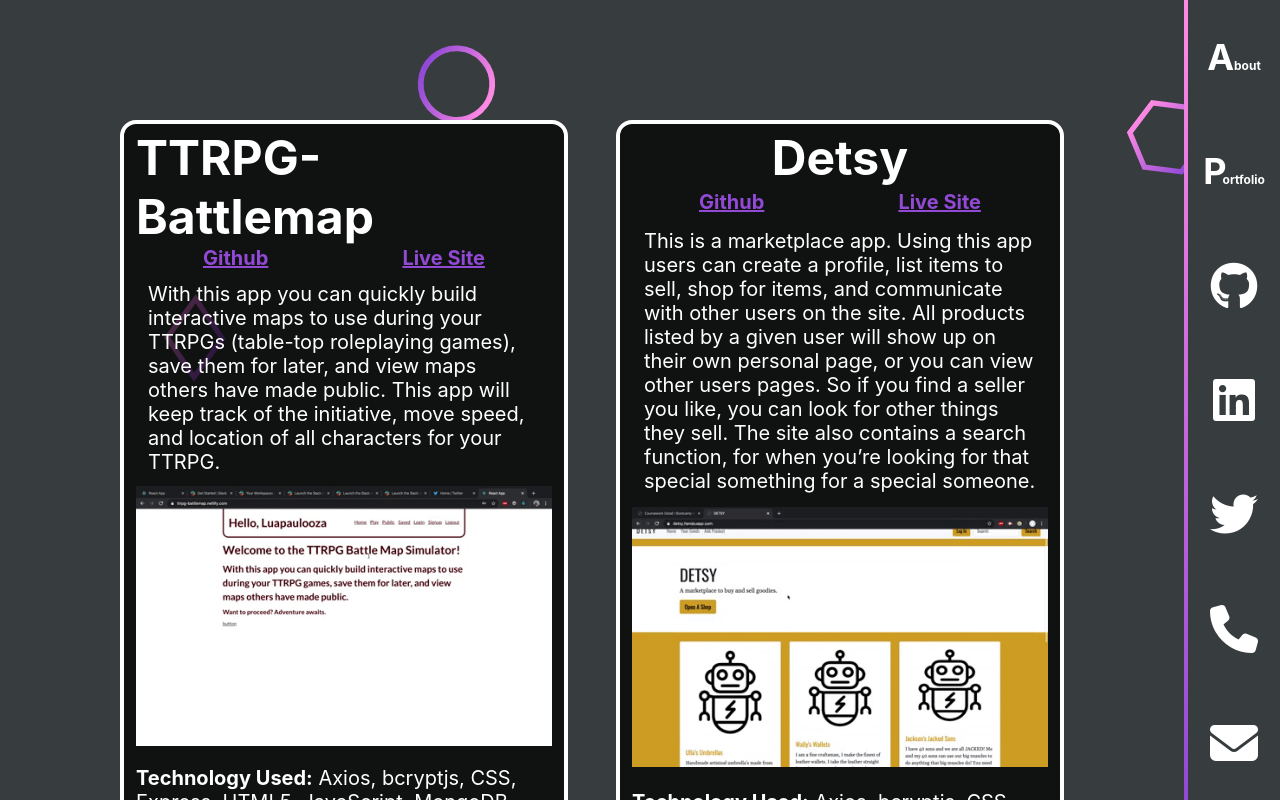
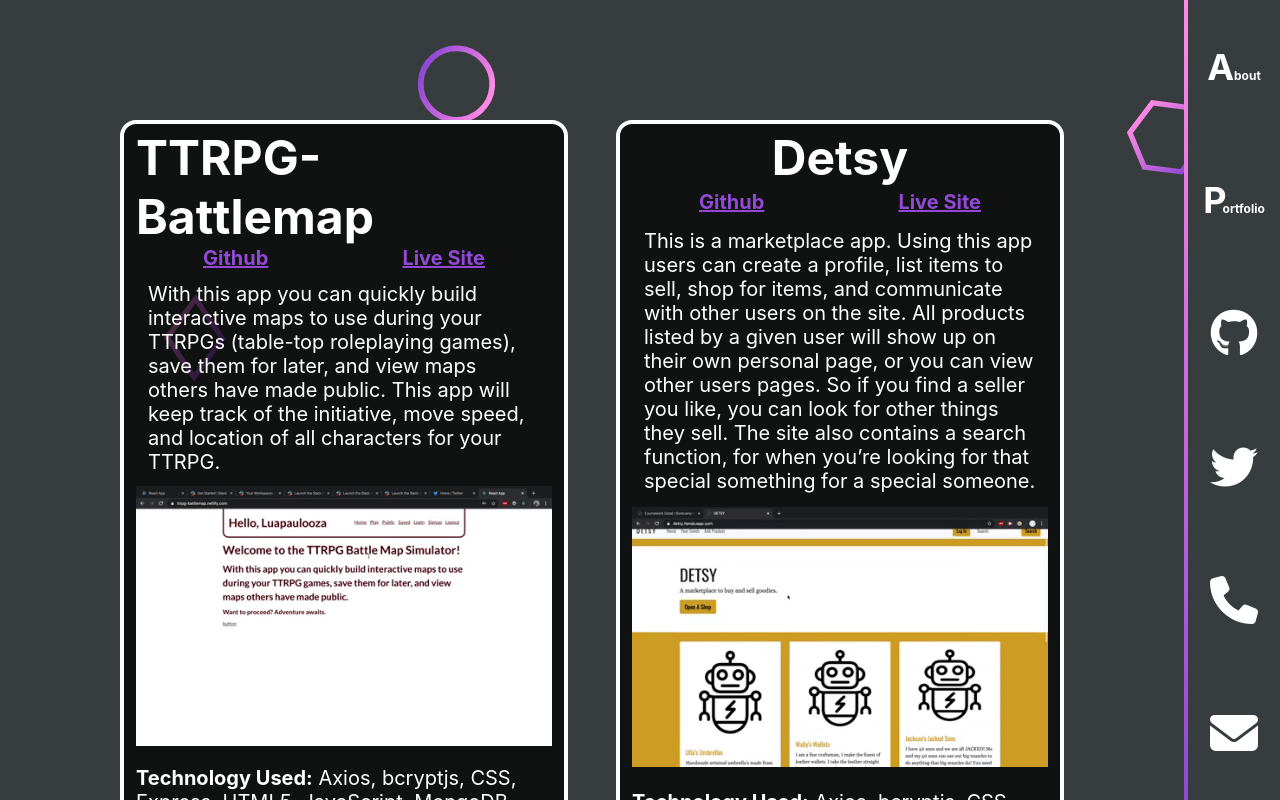
Before and after one commit to paulieDOTjs/Paul-Hendrickson-Portfolio, a React (Create React App) app: page /portfolio in a window 1280 px wide. Built offline with nearby package versions, Linux system fonts and the light colour scheme.

Commit message:
pdatind sidebar

```diff
--- a/src/Components/Sidebar/Sidebar.js
+++ b/src/Components/Sidebar/Sidebar.js
@@ -1,5 +1,5 @@
 import React from "react";
-import { BrowserRouter as Router, Link, Switch, Route } from "react-router-dom";
+import { Link } from "react-router-dom";
 import "./Sidebar.css";
 
 function Sidebar() {
@@ -41,16 +41,6 @@ function Sidebar() {
             </a>
           </li>
           <li className="NavListItem">
-            <a
-              target="_blank"
-              rel="noopener noreferrer"
-              href="https://www.linkedin.com/in/paul-hendrickson-718332186/"
-            >
-              {/* Linkedin */}
-              <i className="fab fa-linkedin"></i>
-            </a>
-          </li>
-          <li className="NavListItem">
             {/* Twitter */}
             <a
               target="_blank"
```
